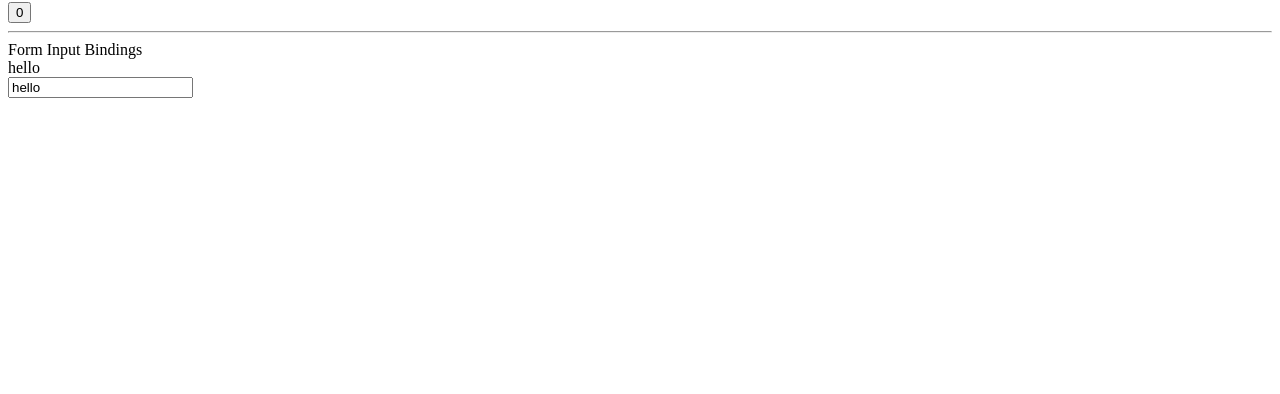
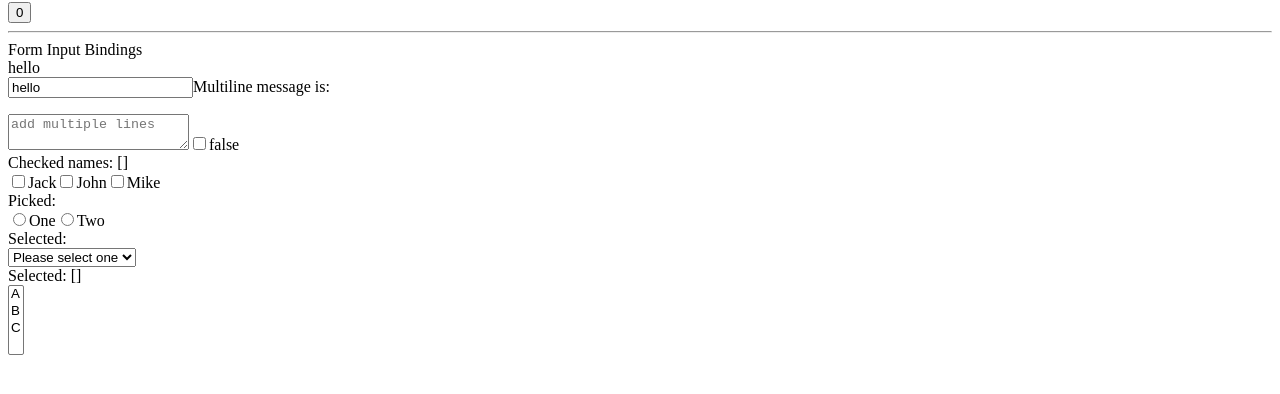
Before and after one commit to chanonbuu/HelloComponent, a Vue app: page / in a window 1280 px wide. Shown: the part 346-740 px from the top of the page. Built offline with nearby package versions, Linux system fonts and the light colour scheme.

Commit message:
V-model2WayEasy

```diff
--- a/src/components/FormInputBindings.vue
+++ b/src/components/FormInputBindings.vue
@@ -1,11 +1,55 @@
 <template>
   <div>Form Input Bindings</div>
   <div>{{ text }}</div>
-  <input type="text" :value="text" @input="(e) => text = e.target.value" />
+  <input v-model="text" />
+
+  <span>Multiline message is:</span>
+  <p style="white-space: pre-line">{{ message }}</p>
+  <textarea v-model="message" placeholder="add multiple lines"></textarea>
+
+  <input type="checkbox" id="checkbox" v-model="checked" />
+  <label for="checkbox">{{ checked }}</label>
+
+  <div>Checked names: {{ checkedNames }}</div>
+
+  <input type="checkbox" id="jack" value="Jack" v-model="checkedNames" />
+  <label for="jack">Jack</label>
+
+  <input type="checkbox" id="john" value="John" v-model="checkedNames" />
+  <label for="john">John</label>
+
+  <input type="checkbox" id="mike" value="Mike" v-model="checkedNames" />
+  <label for="mike">Mike</label>
+
+  <div>Picked: {{ picked }}</div>
+  <input type="radio" id="one" value="One" v-model="picked" />
+  <label for="one">One</label>
+  <input type="radio" id="two" value="Two" v-model="picked" />
+  <label for="two">Two</label>
+
+  <div>Selected: {{ selected }}</div>
+  <select v-model="selected">
+    <option disabled value="">Please select one</option>
+    <option>A</option>
+    <option>B</option>
+    <option>C</option>
+  </select>
+
+  <div>Selected: {{ selected1 }}</div>
+  <select v-model="selected1" multiple>
+    <option>A</option>
+    <option>B</option>
+    <option>C</option>
+  </select>
 </template>
 
 <script setup>
 import { ref } from 'vue'
 const text = ref('hello')
-//const inputText = (e) =>  text.value = e.target.value
+const checkedNames = ref([])
+const message = ref('')
+const checked = ref(false)
+const picked = ref('')
+const selected = ref('')
+const selected1 = ref([])
 </script>
```
